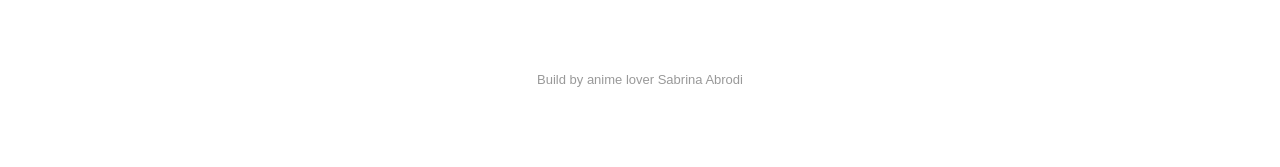
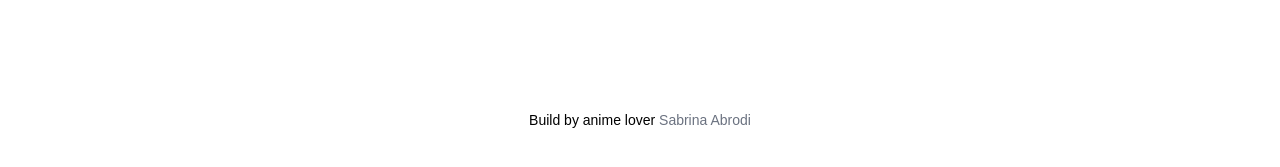
Before and after one commit to Sabrinascrib/anime-sveltekit, a SvelteKit app: page / in a window 1280 px wide. Shown: the part 253-420 px from the top of the page. Built offline with nearby package versions, Linux system fonts and the light colour scheme; no server answers.

Commit message:
Fix: styling footer

```diff
--- a/src/routes/+page.svelte
+++ b/src/routes/+page.svelte
@@ -80,13 +80,14 @@
 			</div>
 		{/each}
 	</div>
-
-	<footer>
-		Build by anime lover <a target="_blank" href="https://github.com/Sabrinascrib/anime-app-svelte"
-			>Sabrina Abrodi</a
-		>
-	</footer>
 </main>
+<footer class="text-center text-sm py-10">
+	Build by anime lover <a
+		target="_blank"
+		href="https://github.com/Sabrinascrib/anime-app-svelte"
+		class="text-gray-500 hover:text-gray-600">Sabrina Abrodi</a
+	>
+</footer>
 
 <style>
 	main {
@@ -150,20 +151,4 @@
 		font-weight: 400;
 		margin: 5px 0 0 0;
 	}
-
-	footer {
-		text-align: center;
-		color: #999999;
-		font-size: 13px;
-		margin-bottom: 20px;
-	}
-
-	footer a {
-		color: #999999;
-	}
-
-	footer a:hover {
-		color: #747474;
-		transition-duration: 0.2s;
-	}
 </style>
```
